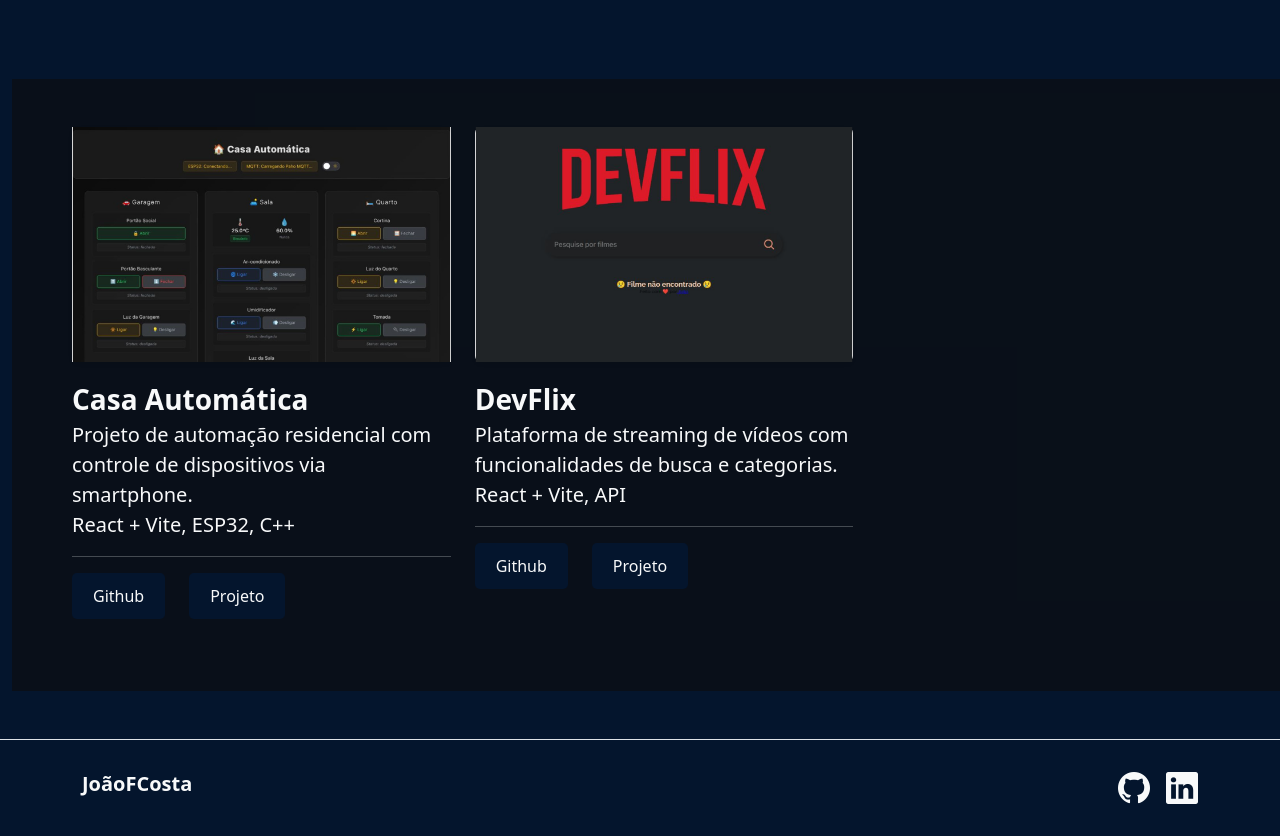
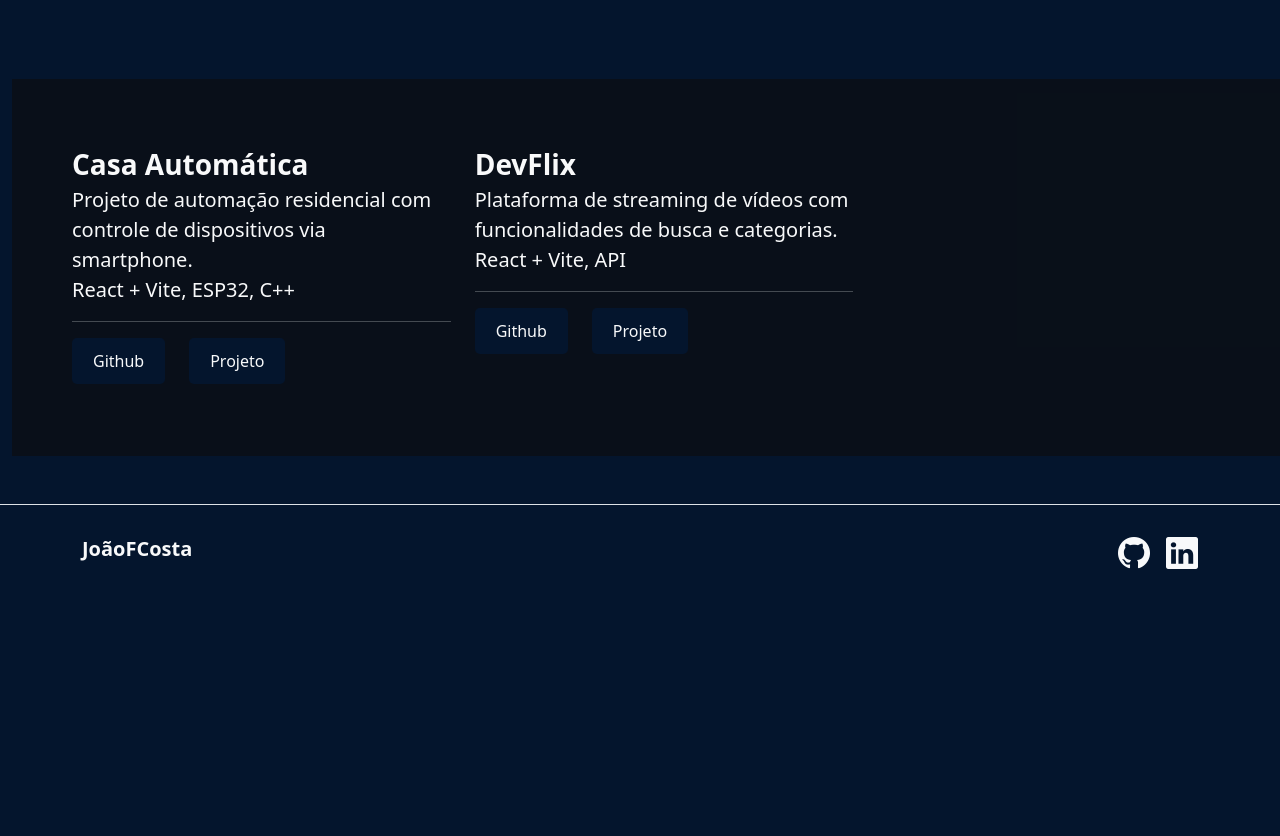
Before and after one commit to JoaoFCosta/Portfolio, a React (Vite) app: page / in a window 1280 px wide. Shown: the part 1940-2776 px from the top of the page. After the commit the page ends 2541 px from the top, so only its background shows below. Built offline with nearby package versions, Linux system fonts and the light colour scheme.

Commit message:
Removendo imagens

```diff
--- a/src/components/Projects.jsx
+++ b/src/components/Projects.jsx
@@ -7,7 +7,6 @@ const Projects = () => {
       descricao:
         "Projeto de automação residencial com controle de dispositivos via smartphone.",
       tecnologias: ["React + Vite, ESP32, C++"],
-      imagem: "/src/assets/casa.jpg",
       github: "https://github.com/ThiagoM22/casaAutomaticasenai",
       link: "https://casa-automatica.vercel.app/",
     },
@@ -16,7 +15,6 @@ const Projects = () => {
       descricao:
         "Plataforma de streaming de vídeos com funcionalidades de busca e categorias.",
       tecnologias: ["React + Vite, API"],
-      imagem: "/src/assets/baixados.png",
       github: "https://github.com/JoaoFCosta/React/tree/main/04-devflix",
       link: "https://devflix-sigma-one.vercel.app/",
     },
@@ -32,13 +30,6 @@ const Projects = () => {
           <div className="cardBg p-5 row mx-4">
             {projetos.map((projeto, index) => (
               <div key={index} className="col-md-4 mb-4">
-                <div className="card shadow-sm border-0">
-                  <img
-                    src={projeto.imagem}
-                    alt={projeto.titulo}
-                    className="h-100 object-fit-cover"
-                  />
-                </div>
                 <div className="cardBody my-3">
                   <span className="fs-3 fw-bold">{projeto.titulo}</span>
                   <br />
```
